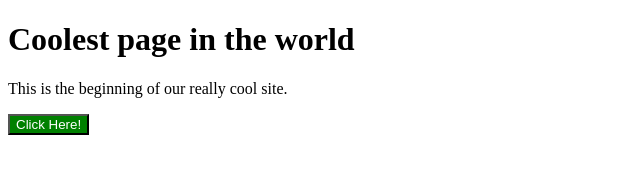
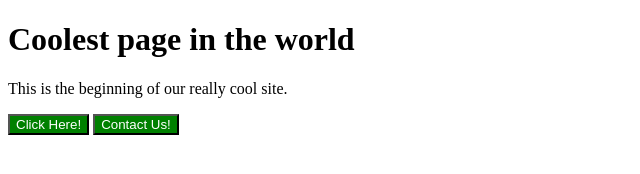
Before and after one commit to grantism/gitDemo, a plain HTML site: page index.html in a window 1280 px wide. Shown: the whole page, without its empty margins (0-640 px from the left). Drawn offline with Linux system fonts and the light colour scheme.

Commit message:
[User B] Add contact us button

```diff
--- a/index.html
+++ b/index.html
@@ -16,6 +16,8 @@
 
 <button onclick="location.href='https://www.3dsafety.com.au/about-us'">Click Here!</button>
 
+<button onclick="location.href='https://www.3dsafety.com.au/contact'">Contact Us!</button>
+
 </body>
 
 </html>
```
